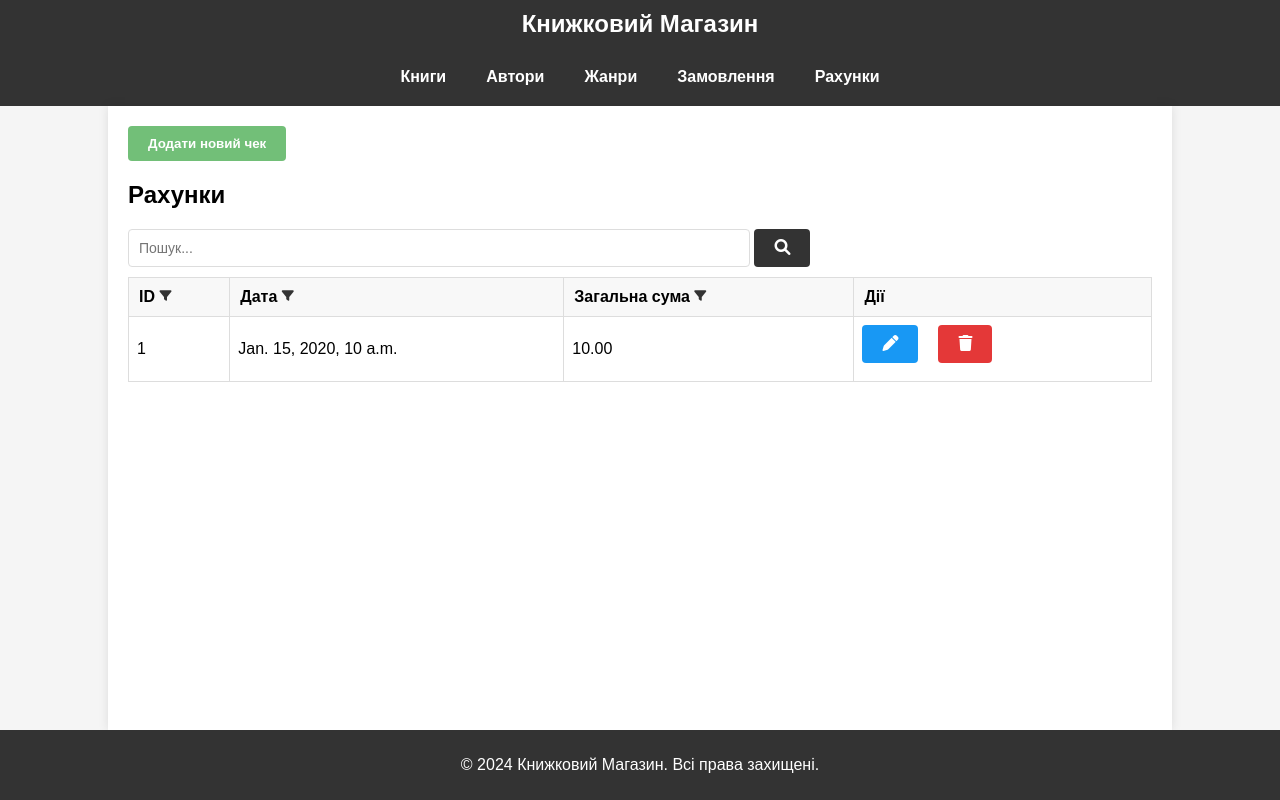
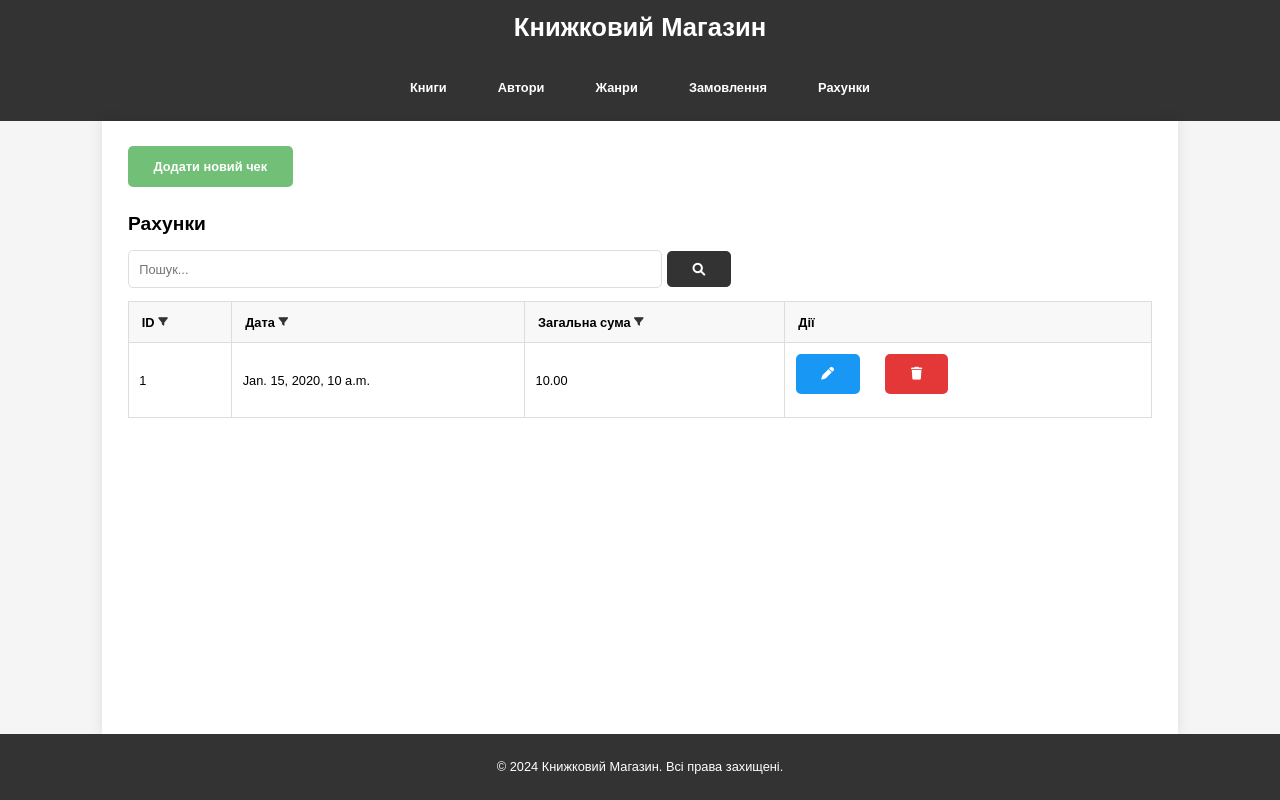
Before and after one commit to bilskyi/readery, a Django app: page /bills/ in a window 1280 px wide. Run offline with Django 5.2, Linux system fonts and the light colour scheme; tables that the repository leaves empty hold one stand-in row (values such as "Sample post").

Commit message:
added responsive styles

```diff
--- a/base/static/base/css/base.css
+++ b/base/static/base/css/base.css
@@ -9,7 +9,7 @@ body {
 header {
     background-color: #333;
     color: #fff;
-    padding: 10px 0;
+    padding: 1vw 0;
     text-align: center;
 }
 
@@ -22,15 +22,15 @@ html, body {
     padding: 0;
 }
 
-/* Main content with fixed width */
+/* Main content with responsive width */
 main {
-    flex-grow: 1;               /* Fills available vertical space */
-    width: 80%;                 /* Fixed width for the main content */
-    max-width: 80%;           /* Optional: set a max-width if you want to limit it */
-    margin: 0 auto;             /* Centers the main content */
-    padding: 20px;
+    flex-grow: 1;
+    width: 80vw;
+    max-width: 80vw;
+    margin: 0 auto;
+    padding: 2vw;
     background-color: #fff;
-    box-shadow: 0 0 10px rgba(0, 0, 0, 0.1);
+    box-shadow: 0 0 1vw rgba(0, 0, 0, 0.1);
 }
 
 /* Footer Styling */
@@ -38,13 +38,18 @@ footer {
     background-color: #333;
     color: #fff;
     text-align: center;
-    padding: 10px 0;
+    padding: 1vw 0;
     width: 100%;
+    font-size: 1vw;
 }
 
 h1 {
     margin: 0;
-    font-size: 24px;
+    font-size: 2vw;
+}
+
+h2 {
+    font-size: 1.5vw;
 }
 
 /* Tab Navigation Styling */
@@ -52,112 +57,120 @@ h1 {
     display: flex;
     justify-content: center;
     background-color: #333;
-    padding: 10px 0;
+    padding: 1vw 0;
 }
 
 .tab a {
     color: white;
     text-decoration: none;
-    padding: 10px 15px;
-    margin: 0 5px;
+    padding: 1vw 1.5vw;
+    margin: 0 0.5vw;
     font-weight: bold;
+    font-size: 1vw;
 }
 
 .tab a:hover {
     background-color: #555;
-    border-radius: 4px;
+    border-radius: 0.4vw;
 }
 
 .tab a.active {
     background-color: #444;
-    border-radius: 4px;
+    border-radius: 0.4vw;
 }
 
 .tabcontent {
     display: none;
-    padding: 20px;
+    padding: 2vw;
     border-top: none;
 }
 
 /* Main Content Styling */
 main {
-    max-width: 80%;
+    max-width: 80vw;
     margin: 0 auto;
-    padding: 20px;
+    padding: 2vw;
     background-color: #fff;
-    box-shadow: 0 0 10px rgba(0, 0, 0, 0.1);
+    box-shadow: 0 0 1vw rgba(0, 0, 0, 0.1);
 }
 
 /* Table Styling */
 table {
     width: 100%;
     border-collapse: collapse;
-    margin-bottom: 20px;
+    margin-bottom: 2vw;
 }
 
 table th, table td {
-    border: 1px solid #ddd;
-    padding: 8px;
+    border: 0.1vw solid #ddd;
+    padding: 0.8vw;
     text-align: left;
+    font-size: 1vw;
 }
 
 table th {
     background-color: #f8f8f8;
+    white-space: nowrap;
+    padding: 1vw;
+    text-align: left;
+    font-size: 1vw;
 }
-
-table th {
-    white-space: nowrap;  /* Prevents wrapping of text in header */
-    padding: 10px;        /* Adjust padding for better spacing */
-    text-align: left;     /* Aligns content to the left */
-}
-
 
 /* Button Styling */
 .button-container {
     display: flex;
-    gap: 10px;
+    gap: 1vw;
     flex-wrap: wrap;
 }
 
 a.button {
-    display: inline-block;  /* Ensures each button occupies its own space */
-    padding: 10px 20px;
-    margin-right: 10px;
-    margin-bottom: 10px;    /* Adds spacing to avoid buttons hovering over each other */
+    display: inline-block;
+    padding: 1vw 2vw;
+    margin-right: 1vw;
+    margin-bottom: 1vw;
     background-color: #333;
     font-weight: bold;
     color: #fff;
     text-decoration: none;
-    border-radius: 4px;
+    border-radius: 0.4vw;
     transition: background-color 0.3s;
 }
 
-button:hover {
+a.button:hover {
     background-color: #444;
 }
 
 a.button.edit-button {
-    background-color: #1898f4; /* Change to blue for edit button */
+    background-color: #1898f4;
 }
 
 a.button.delete-button {
-    background-color: #e43838; /* Change to red for delete button */
+    background-color: #e43838;
 }
 
 a.button.edit-button:hover {
-    background-color: #0c81d5; /* Darker shade for hover effect */
+    background-color: #0c81d5;
 }
 
 a.button.delete-button:hover {
-    background-color: #c93030; /* Darker shade for hover effect */
+    background-color: #c93030;
 }
 
 button.add-new-button {
+    font-size: 1vw;
     background-color: #72BF78;
 }
 
 button.add-new-button:hover {
     background-color: #5e9c63;
+}
+
+ul {
+    padding-inline-start: 1vw;
+}
+
+ul li {
+    font-size: 1vw;
 }
 
 /* Input, Textarea, Checkbox, and Date Styling */
@@ -168,33 +181,33 @@ input[type="date"],
 input[type="number"],
 textarea,
 select {
-    padding: 10px;
+    padding: 0.8vw;
     width: 100%;
-    max-width: 600px;
-    margin-bottom: 10px;
-    border: 1px solid #ddd;
-    border-radius: 4px;
-    font-size: 14px;
+    max-width: 40vw;
+    margin-bottom: 1vw;
+    border: 0.1vw solid #ddd;
+    border-radius: 0.4vw;
+    font-size: 1vw;
 }
 
 textarea {
-    height: 100px; /* Specific height for text areas */
-    resize: vertical; /* Allow vertical resizing only */
+    height: 10vw;
+    resize: vertical;
 }
 
 input[type="checkbox"] {
-    margin-right: 8px;
-    transform: scale(1.2); /* Slightly larger checkboxes */
+    margin-right: 0.8vw;
+    transform: scale(1.2);
     vertical-align: middle;
 }
 
 .form-container {
-    margin: 20px 0;
-    padding: 20px;
+    margin: 2vw 0;
+    padding: 2vw;
     display: none;
     background-color: #f9f9f9;
-    border: 1px solid #ddd;
-    border-radius: 4px;
+    border: 0.1vw solid #ddd;
+    border-radius: 0.4vw;
 }
 
 .form-container h3 {
@@ -240,10 +254,10 @@ form button[type="submit"] {
     background-color: #333;
     color: #fff;
     border: none;
-    padding: 10px 20px;
-    font-size: 16px;
+    padding: 0.8vw 2vw;
+    font-size: 1vw;
     cursor: pointer;
-    border-radius: 4px;
+    border-radius: 0.4vw;
     transition: background-color 0.3s;
 }
 
@@ -296,69 +308,63 @@ footer {
     background-color: #333;
     color: #fff;
     text-align: center;
-    padding: 10px 0;
+    padding: 1vw 0;
     width: 100%;
 }
 
 /* Custom Styling for Search Input */
 #search-books {
-    padding: 10px;
+    padding: 1vw;
     width: 100%;
-    margin: 20px 0;
-    border: 1px solid #ddd;
-    border-radius: 4px;
+    margin: 2vw 0;
+    border: 0.1vw solid #ddd;
+    border-radius: 0.4vw;
 }
 
 /* Section Button Styling */
 .section-button {
-    margin-bottom: 20px;
+    margin-bottom: 2vw;
 }
 
 .section-button button {
     color: #fff;
-    padding: 10px 20px;
+    padding: 1vw 2vw;
     border: none;
-    border-radius: 4px;
+    border-radius: 0.4vw;
     cursor: pointer;
     font-weight: bold;
     transition: background-color 0.3s;
 }
 
-
 /* Catalog and Pagination Styles */
-
-/* Pagination Container */
 .pagination {
     display: flex;
     justify-content: center;
-    margin: 20px 0;
+    margin: 2vw 0;
 }
 
-/* Pagination UL Reset */
 .pagination ul {
     display: flex;
-    gap: 8px;
+    gap: 0.8vw;
     padding: 0;
     list-style-type: none;
 }
 
-/* Pagination Links */
 .pagination .page-item .page-link {
     display: flex;
     align-items: center;
     justify-content: center;
-    font-size: 1.4rem;
+    font-size: 1.4vw;
     color: var(--black);
     background-color: #f0f0f0;
-    padding: 10px 14px;
-    border-radius: 4px;
+    padding: 1vw 1.4vw;
+    border-radius: 0.4vw;
     text-decoration: none;
     transition: background-color 0.3s, color 0.3s;
     cursor: pointer;
-    border: 1px solid #ddd;
+    border: 0.1vw solid #ddd;
 }
 
-/* Hover & Active States */
 .pagination .page-item .page-link:hover {
     background-color: var(--green);
     color: #131313;
```
Also changed, not shown: other parts of base/static/base/css/base.css (+17 -20 lines). Lines whose indentation alone changed are shown as unchanged.
